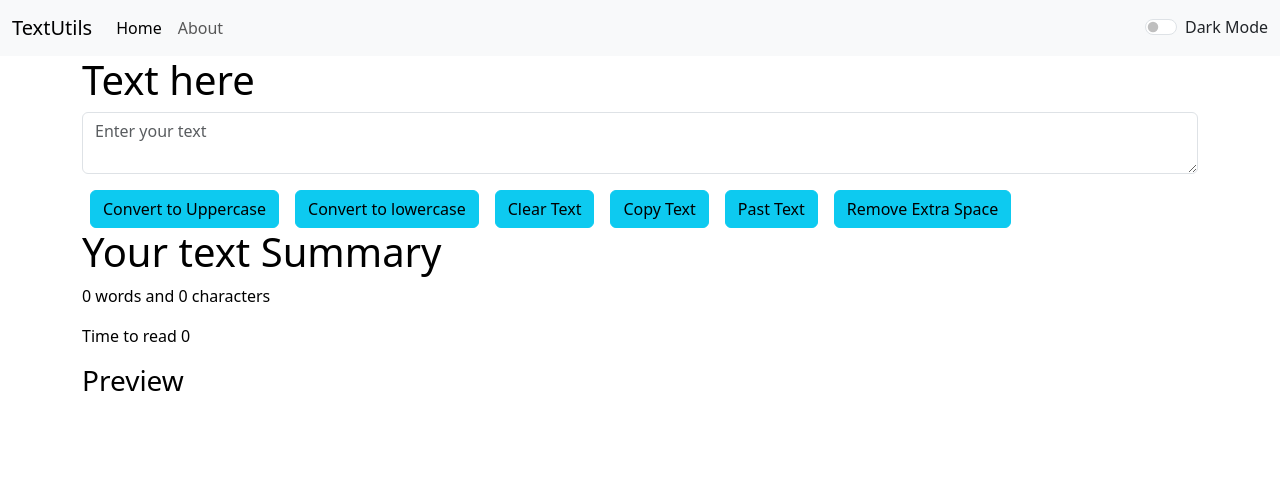
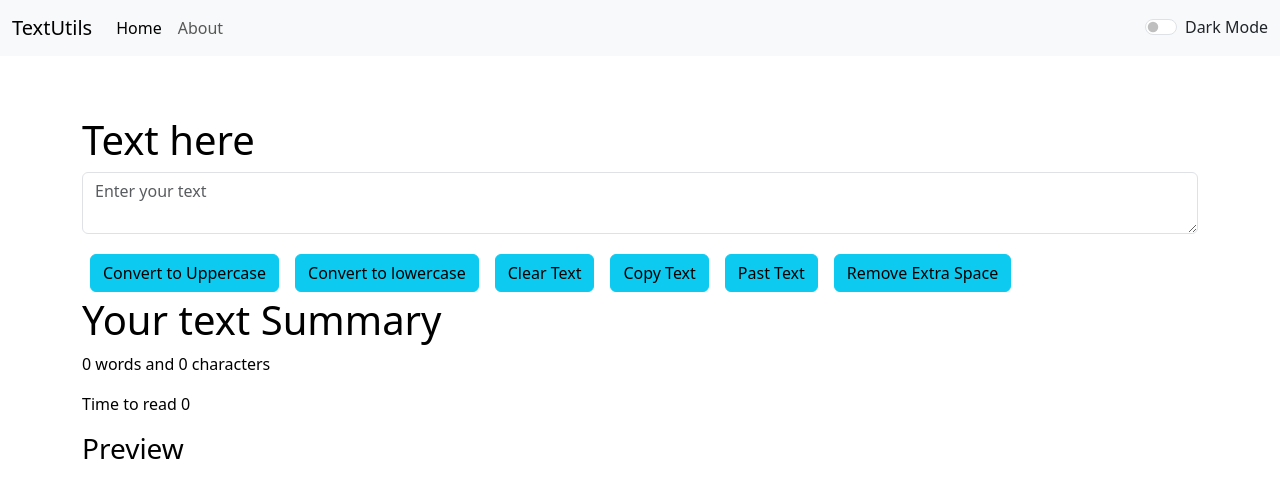
Before and after one commit to Tarunk0201/Text-Utils, a React (Create React App) app: page / in a window 1280 px wide. Shown: the top 498 px of the page. Built offline with nearby package versions, Linux system fonts and the light colour scheme.

Commit message:
small big fix

```diff
--- a/src/camponent/About.js
+++ b/src/camponent/About.js
@@ -7,8 +7,8 @@ const About = (props) => {
       <p className="lead">
         TextUtils is a simple yet powerful text manipulation tool that helps
         you perform various operations on your text efficiently. Whether you
-        need to **convert text to uppercase/lowercase, remove extra spaces, or
-        count words and characters**, TextUtils has got you covered!
+        need to convert text to uppercase/lowercase, remove extra spaces, or
+        count words and characters, TextUtils has got you covered!
       </p>
 
       <h2 className="mt-4">🌟 Features</h2>
--- a/src/camponent/Alert.js
+++ b/src/camponent/Alert.js
@@ -8,11 +8,13 @@ function Alert(props){
     }
 
     return(
+        <div style={{height: '60px'}} >
         <div style={{color: props.mode==='dark'?'white':'black' }} >
             {props.alert && (<div className={`alert alert-${props.alert.type} alert-dismissible fade show `} role="alert">
                <strong>{capital(props.alert.type)}</strong>: {props.alert.msg}
             </div>)}
         </div>
+        </div>
     )
 }
 
--- a/src/camponent/TextForm.js
+++ b/src/camponent/TextForm.js
@@ -53,12 +53,12 @@ export default function TextForm(props){
             <div className="mb-3">
                 <textarea type="text" value={text} onChange={handleOnChange} style={{backgroundColor: props.mode==='dark'?'#DCD7C9':'white', }} className="form-control" id="myBox" placeholder="Enter your text" row="8"></textarea>
             </div>
-            <button className={`btn btn-${props.mode==='dark'?'success':'info'} mx-2`} onClick={handleUPClick}> Convert to Uppercase </button>
-            <button className={`btn btn-${props.mode==='dark'?'success':'info'} mx-2`} onClick={handleLoClick}> Convert to lowercase </button>
-            <button className={`btn btn-${props.mode==='dark'?'success':'info'} mx-2`} onClick={handleClear}> Clear Text </button>
-            <button className={`btn btn-${props.mode==='dark'?'success':'info'} mx-2`} onClick={handleCopy}> Copy Text </button>
-            <button className={`btn btn-${props.mode==='dark'?'success':'info'} mx-2`} onClick={handlePaste}> Past Text </button>
-            <button className={`btn btn-${props.mode==='dark'?'success':'info'} mx-2`} onClick={handleExtraSpace}>Remove Extra Space </button>
+            <button className={`btn btn-${props.mode==='dark'?'success':'info'} mx-2 my-1`} onClick={handleUPClick}> Convert to Uppercase </button>
+            <button className={`btn btn-${props.mode==='dark'?'success':'info'} mx-2 my-1`} onClick={handleLoClick}> Convert to lowercase </button>
+            <button className={`btn btn-${props.mode==='dark'?'success':'info'} mx-2 my-1`} onClick={handleClear}> Clear Text </button>
+            <button className={`btn btn-${props.mode==='dark'?'success':'info'} mx-2 my-1`} onClick={handleCopy}> Copy Text </button>
+            <button className={`btn btn-${props.mode==='dark'?'success':'info'} mx-2 my-1`} onClick={handlePaste}> Past Text </button>
+            <button className={`btn btn-${props.mode==='dark'?'success':'info'} mx-2 my-1`} onClick={handleExtraSpace}>Remove Extra Space </button>
         </div>
         <div className="container" style={{color: props.mode==='dark'?'white':'black' }} >
             <h1>Your text Summary</h1>
```
